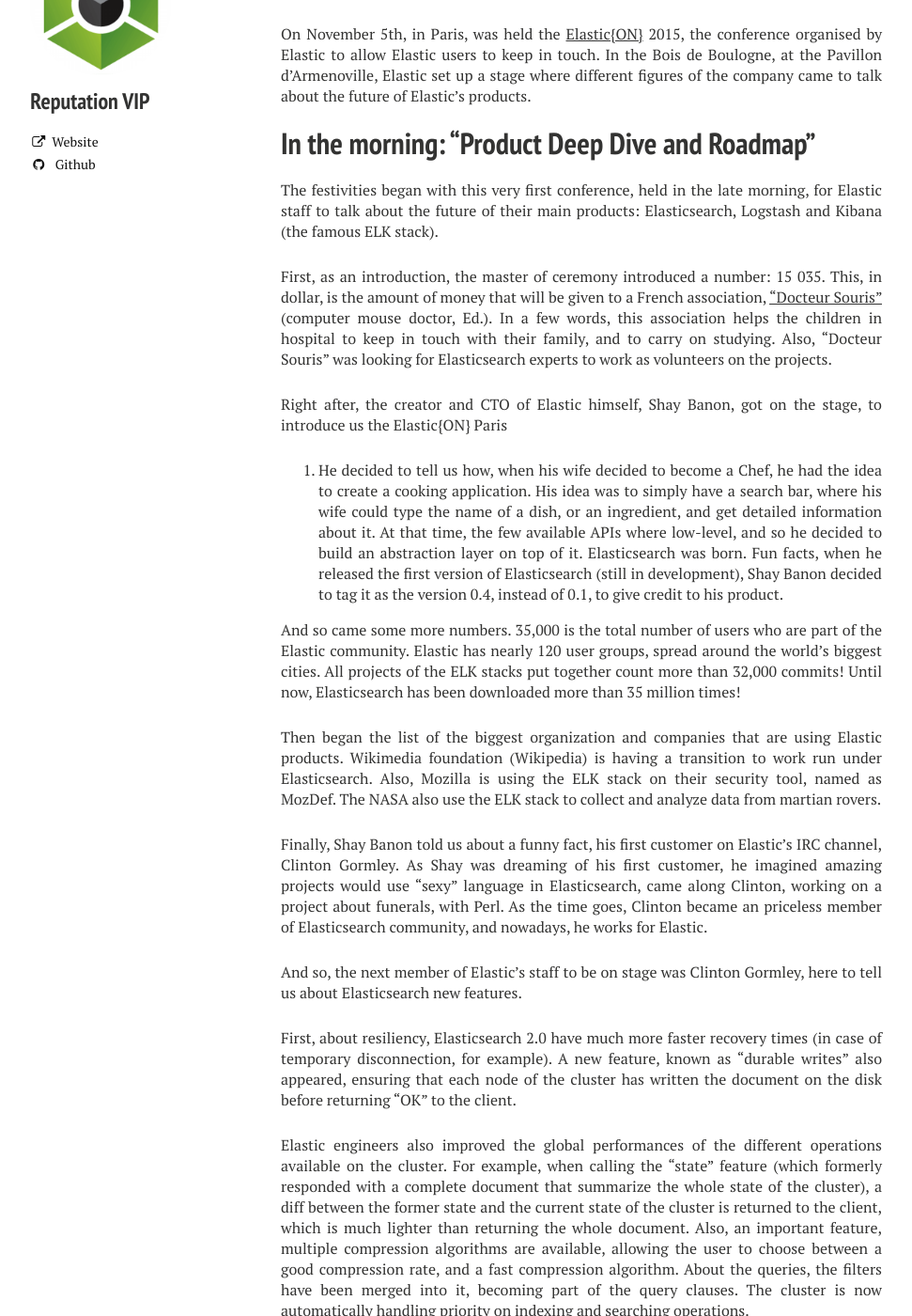
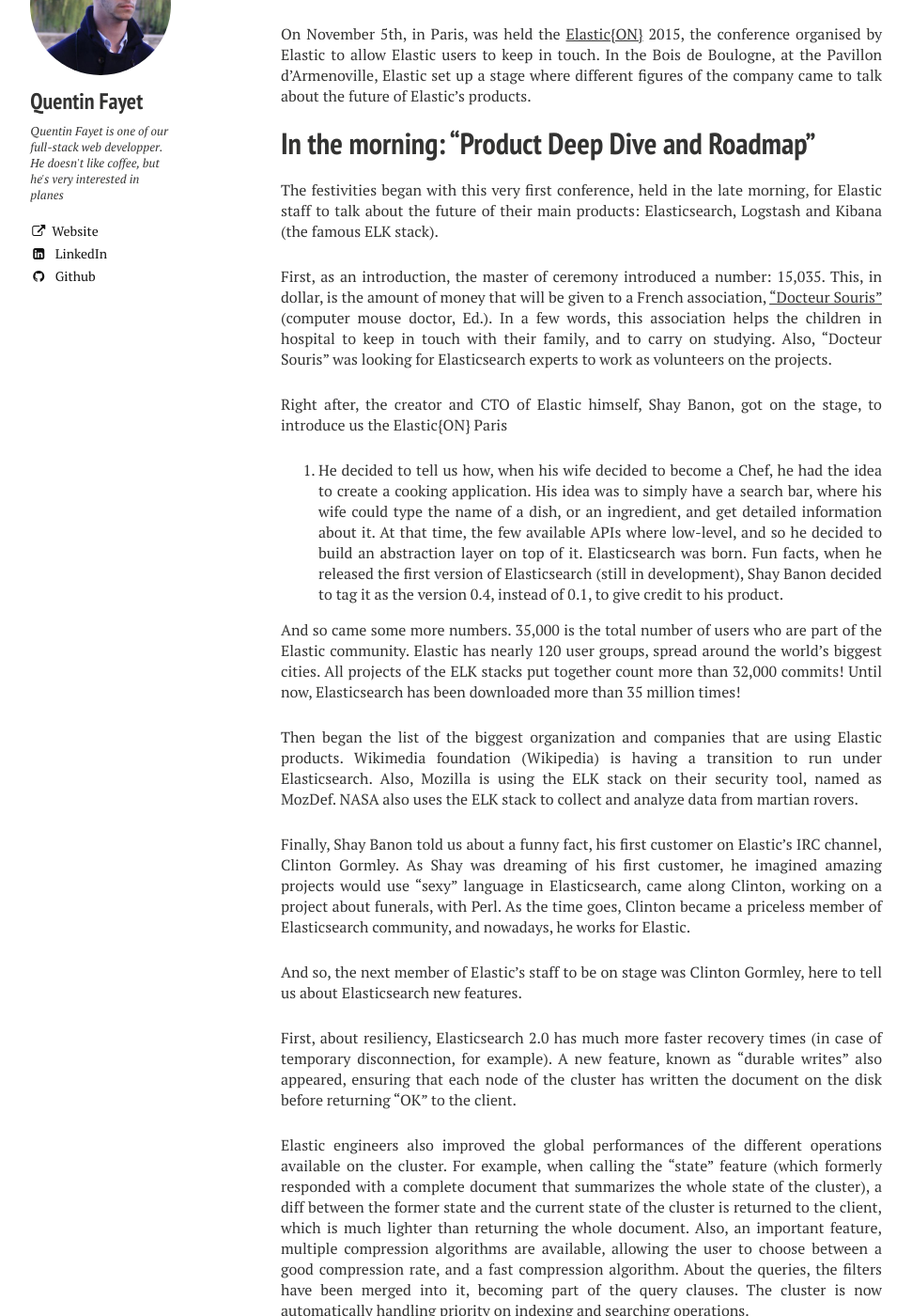
Before and after one commit to semji/reputationvip.github.io, a Jekyll site: the page built from _posts/2015-11-06-elasticon-paris-2015-we-were-there.md, in a window 1280 px wide and 1400 px high, scrolled down 528 px. Shown: the whole window at 94% size, without its empty margins (21-992 px from the left). Built offline with Jekyll 4.4.1, drawn with Linux system fonts in a browser that asks for light colours; nearby versions of some CDN libraries; comment, search, counter and statistics services are not loaded; some of the changed text lies outside the part shown.

Commit message:
Fix mistakes

```diff
--- a/_posts/2015-11-06-elasticon-paris-2015-we-were-there.md
+++ b/_posts/2015-11-06-elasticon-paris-2015-we-were-there.md
@@ -1,7 +1,7 @@
 ---
 layout: post
-title: "Elasticon Paris 2015: We were there !"
-author: reputation_vip
+title: "Elasticon Paris 2015: We were there!"
+author: quentin_fayet
 modified: 2015-11-09
 excerpt: "Reputation VIP were present at the Elasticon Paris 2015, here is what we thought about it!"
 tags: [elastic, elasticsearch, paris, conference, kibana, elk, logstash]
@@ -21,7 +21,7 @@
 The festivities began with this very first conference, held in the late morning, for Elastic staff to talk about
 the future of their main products: Elasticsearch, Logstash and Kibana (the famous ELK stack).
 
-First, as an introduction, the master of ceremony introduced a number: 15 035. This, in dollar, is the amount of money
+First, as an introduction, the master of ceremony introduced a number: 15,035. This, in dollar, is the amount of money
 that will be given to a French association, ["Docteur Souris"](www.docteursouris.fr) (computer mouse doctor, Ed.). In
 a few words, this association helps the children in hospital to keep in touch with their family, and to carry on
 studying. Also, "Docteur Souris" was looking for Elasticsearch experts to work as volunteers on the projects.
@@ -39,23 +39,23 @@
 count more than 32,000 commits! Until now, Elasticsearch has been downloaded more than 35 million times!
 
 Then began the list of the biggest organization and companies that are using Elastic products. Wikimedia foundation
-(Wikipedia) is having a transition to work run under Elasticsearch. Also, Mozilla is using the ELK stack on their
-security tool, named as MozDef. The NASA also use the ELK stack to collect and analyze data from martian rovers.
+(Wikipedia) is having a transition to run under Elasticsearch. Also, Mozilla is using the ELK stack on their
+security tool, named as MozDef. NASA also uses the ELK stack to collect and analyze data from martian rovers.
 
 Finally, Shay Banon told us about a funny fact, his first customer on Elastic's IRC channel, Clinton Gormley. As Shay
 was dreaming of his first customer, he imagined amazing projects would use "sexy" language in Elasticsearch, came along
-Clinton, working on a project about funerals, with Perl. As the time goes, Clinton became an priceless member
+Clinton, working on a project about funerals, with Perl. As the time goes, Clinton became a priceless member
 of Elasticsearch community, and nowadays, he works for Elastic.
 
 And so, the next member of Elastic's staff to be on stage was Clinton Gormley, here to tell us about Elasticsearch new
 features.
 
-First, about resiliency, Elasticsearch 2.0 have much more faster recovery times (in case of temporary disconnection, for
+First, about resiliency, Elasticsearch 2.0 has much more faster recovery times (in case of temporary disconnection, for
 example). A new feature, known as "durable writes" also appeared, ensuring that each node of the cluster has written
 the document on the disk before returning "OK" to the client.
 
 Elastic engineers also improved the global performances of the different operations available on the cluster. For
-example, when calling the "state" feature (which formerly responded with a complete document that summarize the whole
+example, when calling the "state" feature (which formerly responded with a complete document that summarizes the whole
 state of the cluster), a diff between the former state and the current state of the cluster is returned to the client,
 which is much lighter than returning the whole document. Also, an important feature, multiple compression algorithms are
 available, allowing the user to choose between a good compression rate, and a fast compression algorithm. About the
```
Also changed, not shown: other parts of _posts/2015-11-06-elasticon-paris-2015-we-were-there.md (+4 -4 lines).
